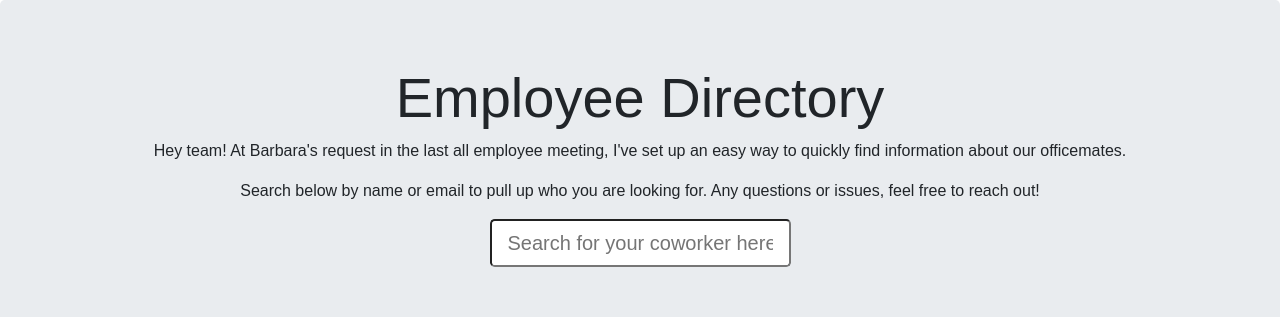
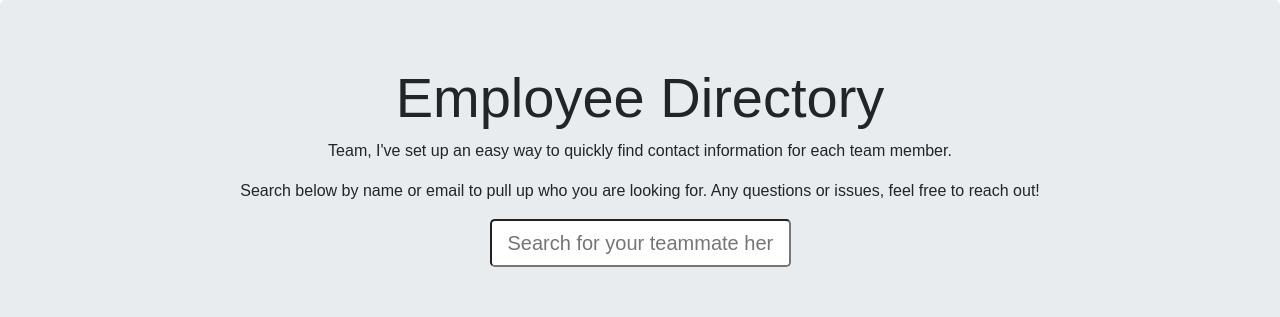
Before and after one commit to brandonln53/React-Employee-Directory, a React (Create React App) app: page / in a window 1280 px wide. Shown: the top 317 px of the page. Built offline with nearby package versions, Linux system fonts and the light colour scheme; no server answers.

Commit message:
component modifications

```diff
--- a/src/components/Directory.js
+++ b/src/components/Directory.js
@@ -52,10 +52,8 @@ class Directory extends Component {
           <h2 className="display-4">
             Employee Directory
           </h2>
-          <p >
-            Hey team! At Barbara's request in the last all employee meeting, I've set up an easy way to quickly find information about our officemates.</p>
-          <p > Search below by name or email to pull up who you are looking for. Any questions or issues, feel free to reach out!
-          </p>
+          <p >Team, I've set up an easy way to quickly find contact information for each team member.</p>
+          <p > Search below by name or email to pull up who you are looking for. Any questions or issues, feel free to reach out!</p>
           <Search
             name="search"
             startSort={this.startSort}
@@ -75,8 +73,6 @@ class Directory extends Component {
               </tr>
             </thead>
             <tbody>
-
-              {/* if it's not sorted, map accordingly */}
               {!this.state.sorted ? this.state.employees.map(employee => (
 
 
@@ -92,7 +88,7 @@ class Directory extends Component {
                 />
 
               ))
-                // otherwise map the sorted employees
+                // map the sorted employees
                 : this.state.empSort.map(employee => (
 
                   <Employees
--- a/src/components/Search.js
+++ b/src/components/Search.js
@@ -6,7 +6,7 @@ const Search = (props) => {
     <div className="d-flex justify-content-center mx-auto">
       <form>
         <input
-          placeholder="Search for your coworker here"
+          placeholder="Search for your teammate here"
           name="search"
           type="text"
           className="form-control-lg search-font mx-auto"
```
